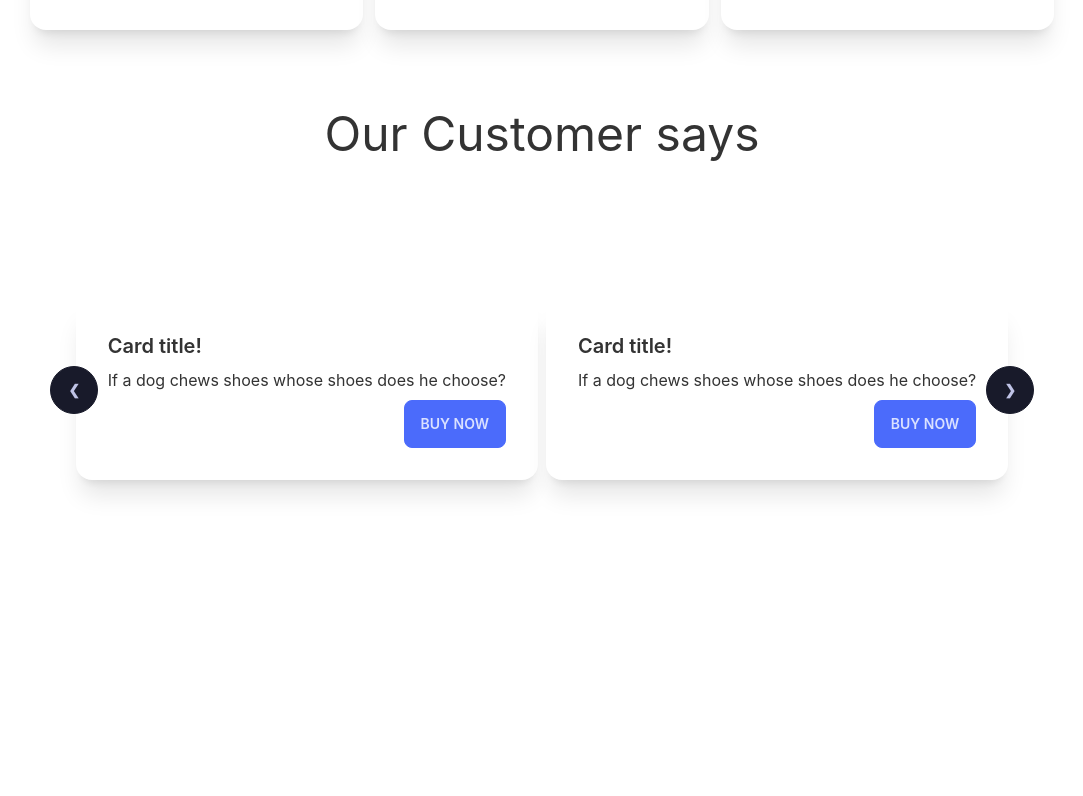
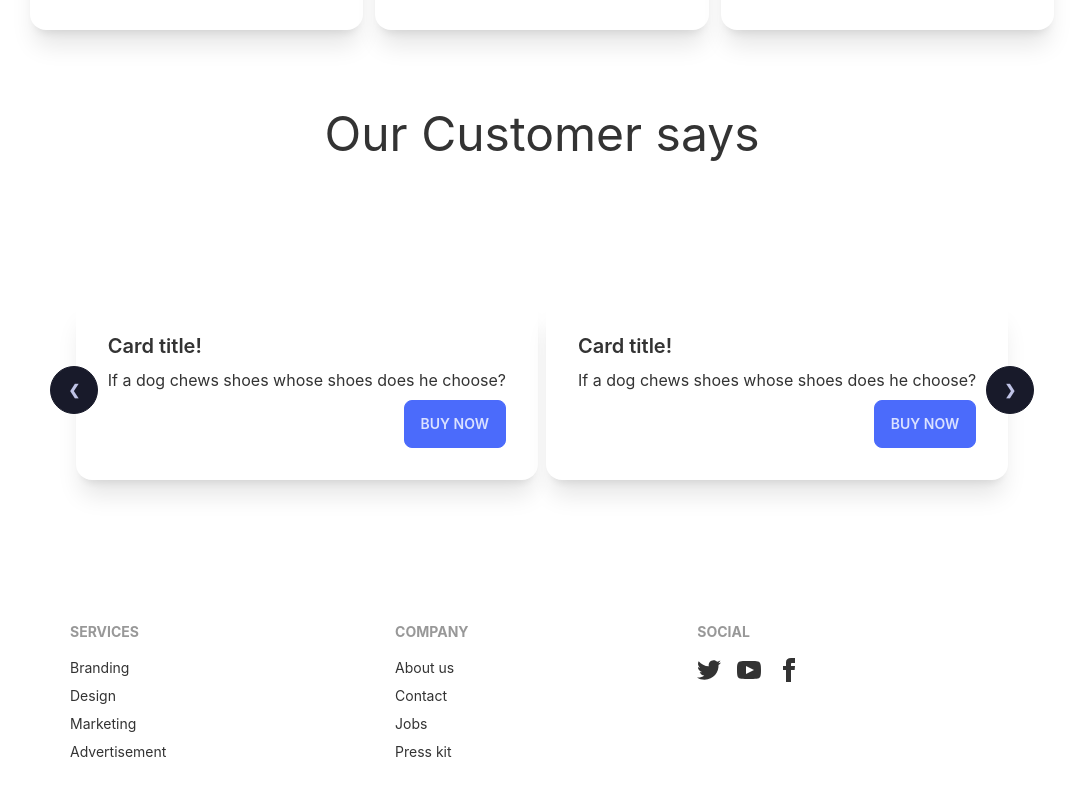
Before and after one commit to Lil-boss/Autima-car, a React (Create React App) app: page / in a window 1280 px wide. Shown: the part 1378-2174 px from the top of the page, without its empty margins (98-1181 px from the left). Before the commit the page ends 1960 px from the top, so only its background shows below. Built offline with nearby package versions, Linux system fonts and the light colour scheme.

Commit message:
footer ready

```diff
--- /dev/null
+++ b/src/pages/Extra/footer/Footer.jsx
@@ -0,0 +1,32 @@
+import React from 'react';
+
+const Footer = () => {
+    return (
+        <footer class="footer p-10 bg-base-100 text-base-content">
+            <div>
+                <span class="footer-title">Services</span>
+                <a class="link link-hover">Branding</a>
+                <a class="link link-hover">Design</a>
+                <a class="link link-hover">Marketing</a>
+                <a class="link link-hover">Advertisement</a>
+            </div>
+            <div>
+                <span class="footer-title">Company</span>
+                <a class="link link-hover">About us</a>
+                <a class="link link-hover">Contact</a>
+                <a class="link link-hover">Jobs</a>
+                <a class="link link-hover">Press kit</a>
+            </div>
+            <div>
+                <span class="footer-title">Social</span>
+                <div class="grid grid-flow-col gap-4">
+                    <a><svg xmlns="http://www.w3.org/2000/svg" width="24" height="24" viewBox="0 0 24 24" class="fill-current"><path d="M24 4.557c-.883.392-1.832.656-2.828.775 1.017-.609 1.798-1.574 2.165-2.724-.951.564-2.005.974-3.127 1.195-.897-.957-2.178-1.555-3.594-1.555-3.179 0-5.515 2.966-4.797 6.045-4.091-.205-7.719-2.165-10.148-5.144-1.29 2.213-.669 5.108 1.523 6.574-.806-.026-1.566-.247-2.229-.616-.054 2.281 1.581 4.415 3.949 4.89-.693.188-1.452.232-2.224.084.626 1.956 2.444 3.379 4.6 3.419-2.07 1.623-4.678 2.348-7.29 2.04 2.179 1.397 4.768 2.212 7.548 2.212 9.142 0 14.307-7.721 13.995-14.646.962-.695 1.797-1.562 2.457-2.549z"></path></svg></a>
+                    <a><svg xmlns="http://www.w3.org/2000/svg" width="24" height="24" viewBox="0 0 24 24" class="fill-current"><path d="M19.615 3.184c-3.604-.246-11.631-.245-15.23 0-3.897.266-4.356 2.62-4.385 8.816.029 6.185.484 8.549 4.385 8.816 3.6.245 11.626.246 15.23 0 3.897-.266 4.356-2.62 4.385-8.816-.029-6.185-.484-8.549-4.385-8.816zm-10.615 12.816v-8l8 3.993-8 4.007z"></path></svg></a>
+                    <a><svg xmlns="http://www.w3.org/2000/svg" width="24" height="24" viewBox="0 0 24 24" class="fill-current"><path d="M9 8h-3v4h3v12h5v-12h3.642l.358-4h-4v-1.667c0-.955.192-1.333 1.115-1.333h2.885v-5h-3.808c-3.596 0-5.192 1.583-5.192 4.615v3.385z"></path></svg></a>
+                </div>
+            </div>
+        </footer>
+    );
+};
+
+export default Footer;
--- a/src/pages/Home/Home.jsx
+++ b/src/pages/Home/Home.jsx
@@ -1,5 +1,6 @@
 import React from 'react';
 import ProductCard from '../../components/ProductCard/ProductCard';
+import Footer from '../Extra/footer/Footer';
 import Banner from './Banner';
 import Reviews from './Reviews';
 
@@ -21,8 +22,10 @@
                         <h1 className='text-5xl text-center mb-10'>Our Customer says</h1>
                         <Reviews />
                     </div>
+                    <Footer />
                 </div>
             </div>
+
         </div>
     );
 };
```
